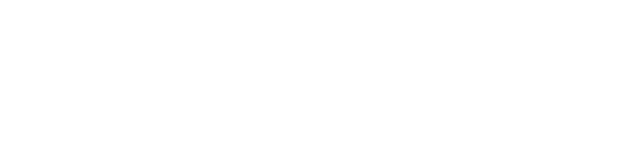
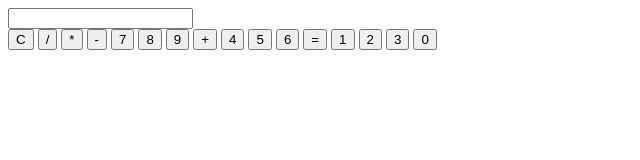
Before and after one commit to mizanurcodes-ux/calculator, a plain HTML site: page index.html in a window 1280 px wide. Shown: the whole page, without its empty margins (0-640 px from the left). Drawn offline with Linux system fonts and the light colour scheme.

Commit message:
Just Complate HTML Markup

```diff
--- a/index.html
+++ b/index.html
@@ -3,9 +3,35 @@
 <head>
     <meta charset="UTF-8">
     <meta name="viewport" content="width=device-width, initial-scale=1.0">
-    <title>Project</title>
+    <title>Calculator</title>
 </head>
 <body>
+    <div class="calculator">
+        <input type="text">
+        <div class="buttons">
+            <button>C</button>
+            <button>/</button>
+            <button>*</button>
+            <button>-</button>
 
+
+            <button>7</button>
+            <button>8</button>
+            <button>9</button>
+            <button>+</button>
+
+
+            <button>4</button>
+            <button>5</button>
+            <button>6</button>
+            <button>=</button>
+
+
+            <button>1</button>
+            <button>2</button>
+            <button>3</button>
+            <button>0</button>
+        </div>
+    </div>
 </body>
 </html>
```
